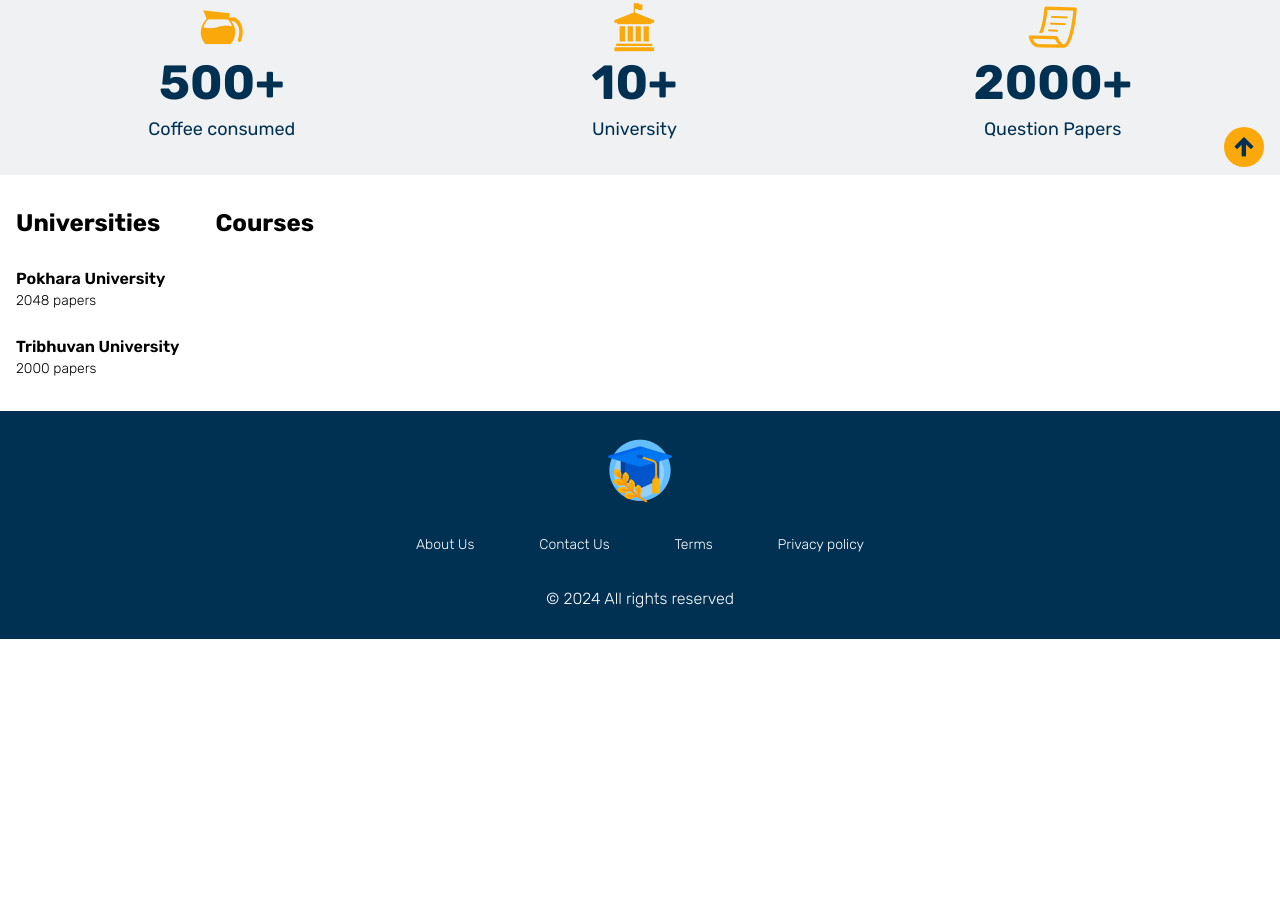
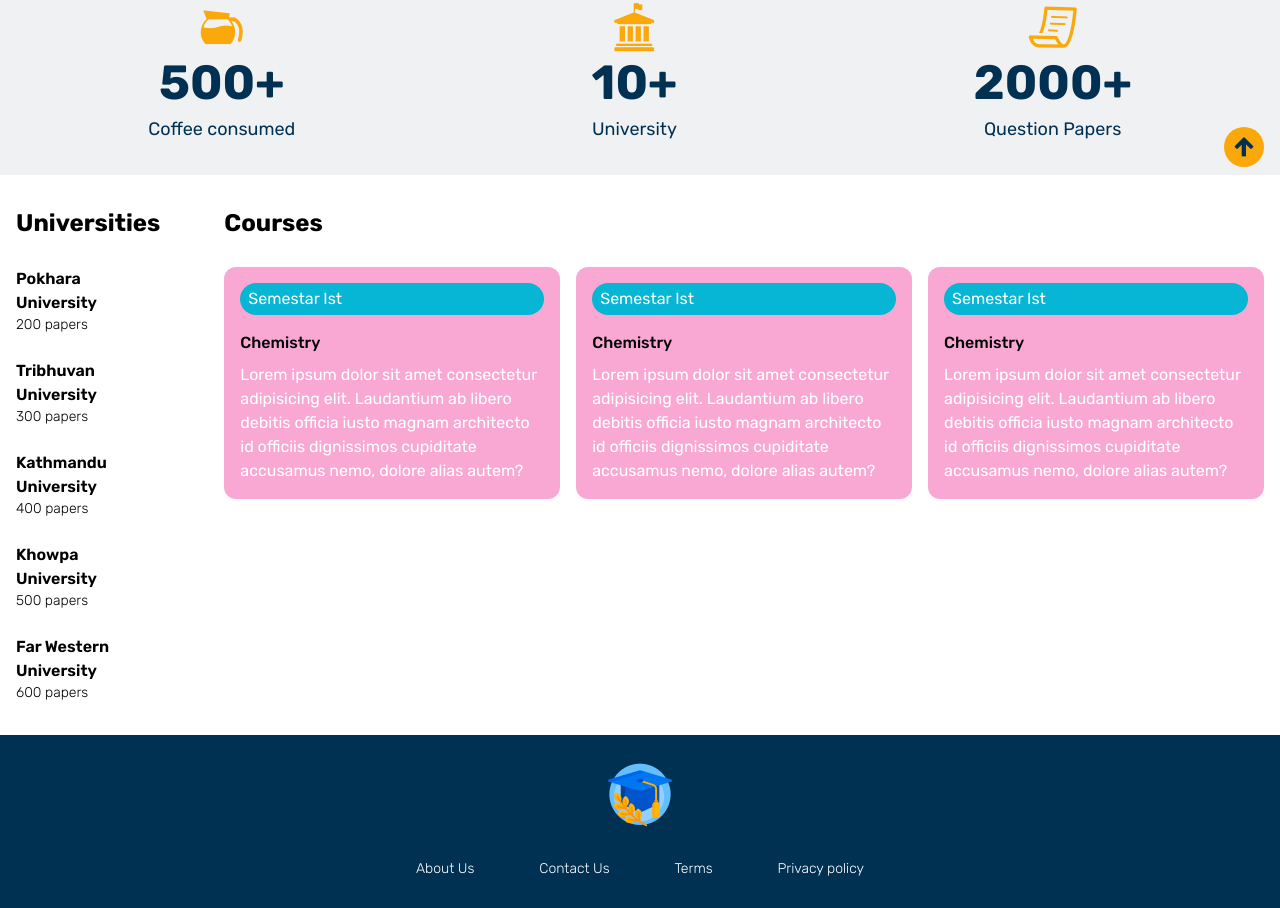
Before and after one commit to rk-codeflow/oig, a website: page index.html in a window 1280 px wide. Shown: the part 617-1525 px from the top of the page. Before the commit the page ends 1256 px from the top, so only its background shows below. Drawn offline with Linux system fonts and the light colour scheme.

Commit message:
university list wip

```diff
--- a/data.js
+++ b/data.js
@@ -1,18 +1,27 @@
-const univ = [
+const univs = [
   {
     id: 1,
     name: "Pokhara University",
+    numberOfPapers: 200,
   },
   {
     id: 2,
     name: "Tribhuvan University",
+    numberOfPapers: 300,
   },
   {
     id: 3,
     name: "Kathmandu University",
+    numberOfPapers: 400,
   },
   {
     id: 4,
     name: "Khowpa University",
+    numberOfPapers: 500,
+  },
+  {
+    id: 5,
+    name: "Far Western University",
+    numberOfPapers: 600,
   },
 ];
--- a/index.html
+++ b/index.html
@@ -106,26 +106,64 @@
     </section>
 
     <!-- university and subjects-->
-    <section class="py-8 flex gap-9 container mx-auto px-4">
+    <section class="py-8 flex gap-16 container mx-auto px-4">
       <div class="max-w-60">
         <h3 class="font-bold text-lg md:text-xl lg:text-2xl mb-7">
           Universities
         </h3>
         <!-- university -->
-        <div class="flex flex-col space-y-6">
-          <div class="">
-            <h5 class="font-semibold">Pokhara University</h5>
-            <p class="font-light text-sm">2048 papers</p>
+        <div class="university flex flex-col space-y-6"></div>
+      </div>
+
+      <div class="courses">
+        <h3 class="font-bold text-lg md:text-xl lg:text-2xl mb-7">Courses</h3>
+
+        <div class="course-box flex gap-x-4">
+          <div class="border-dashed p-4 bg-pink-300 cursor-pointer rounded-xl">
+            <p
+              class="px-2 py-1 text-white font-normal text-base bg-cyan-500 rounded-3xl"
+            >
+              Semestar Ist
+            </p>
+            <h5 class="font-medium mt-4 mb-2">Chemistry</h5>
+            <p class="text-white font-normal text-base">
+              Lorem ipsum dolor sit amet consectetur adipisicing elit.
+              Laudantium ab libero debitis officia iusto magnam architecto id
+              officiis dignissimos cupiditate accusamus nemo, dolore alias
+              autem?
+            </p>
           </div>
 
-          <div class="">
-            <h5 class="font-semibold">Tribhuvan University</h5>
-            <p class="font-light text-sm">2000 papers</p>
+          <div class="border-dashed p-4 bg-pink-300 cursor-pointer rounded-xl">
+            <p
+              class="px-2 py-1 text-white font-normal text-base bg-cyan-500 rounded-3xl"
+            >
+              Semestar Ist
+            </p>
+            <h5 class="font-medium mt-4 mb-2">Chemistry</h5>
+            <p class="text-white font-normal text-base">
+              Lorem ipsum dolor sit amet consectetur adipisicing elit.
+              Laudantium ab libero debitis officia iusto magnam architecto id
+              officiis dignissimos cupiditate accusamus nemo, dolore alias
+              autem?
+            </p>
+          </div>
+
+          <div class="border-dashed p-4 bg-pink-300 cursor-pointer rounded-xl">
+            <p
+              class="px-2 py-1 text-white font-normal text-base bg-cyan-500 rounded-3xl"
+            >
+              Semestar Ist
+            </p>
+            <h5 class="font-medium mt-4 mb-2">Chemistry</h5>
+            <p class="text-white font-normal text-base">
+              Lorem ipsum dolor sit amet consectetur adipisicing elit.
+              Laudantium ab libero debitis officia iusto magnam architecto id
+              officiis dignissimos cupiditate accusamus nemo, dolore alias
+              autem?
+            </p>
           </div>
         </div>
-      </div>
-      <div class="right">
-        <h3 class="font-bold text-lg md:text-xl lg:text-2xl">Courses</h3>
       </div>
     </section>
 
--- a/script.js
+++ b/script.js
@@ -1,3 +1,49 @@
+const univs = [
+  {
+    id: 1,
+    name: "Pokhara University",
+    numberOfPapers: 200,
+  },
+  {
+    id: 2,
+    name: "Tribhuvan University",
+    numberOfPapers: 300,
+  },
+  {
+    id: 3,
+    name: "Kathmandu University",
+    numberOfPapers: 400,
+  },
+  {
+    id: 4,
+    name: "Khowpa University",
+    numberOfPapers: 500,
+  },
+  {
+    id: 5,
+    name: "Far Western University",
+    numberOfPapers: 600,
+  },
+];
+
+// university
+const university = document.querySelector(".university");
+
+const getUniversityList = () => {
+  let universityList = univs.map((univ) => {
+    return `<div class="cursor-pointer">
+      <h5 class="font-semibold">${univ.name}</h5>
+        <p class="font-light text-sm">${univ.numberOfPapers} papers</p>
+      </div>`;
+  });
+  university.innerHTML = universityList.join("");
+};
+
+window.addEventListener("DOMContentLoaded", () => {
+  getUniversityList();
+});
+
+// footer year
 const getYear = document.querySelector(".year");
 
 getYear.innerHTML = new Date().getFullYear();
```
Also changed, not shown: css/styles.css.
